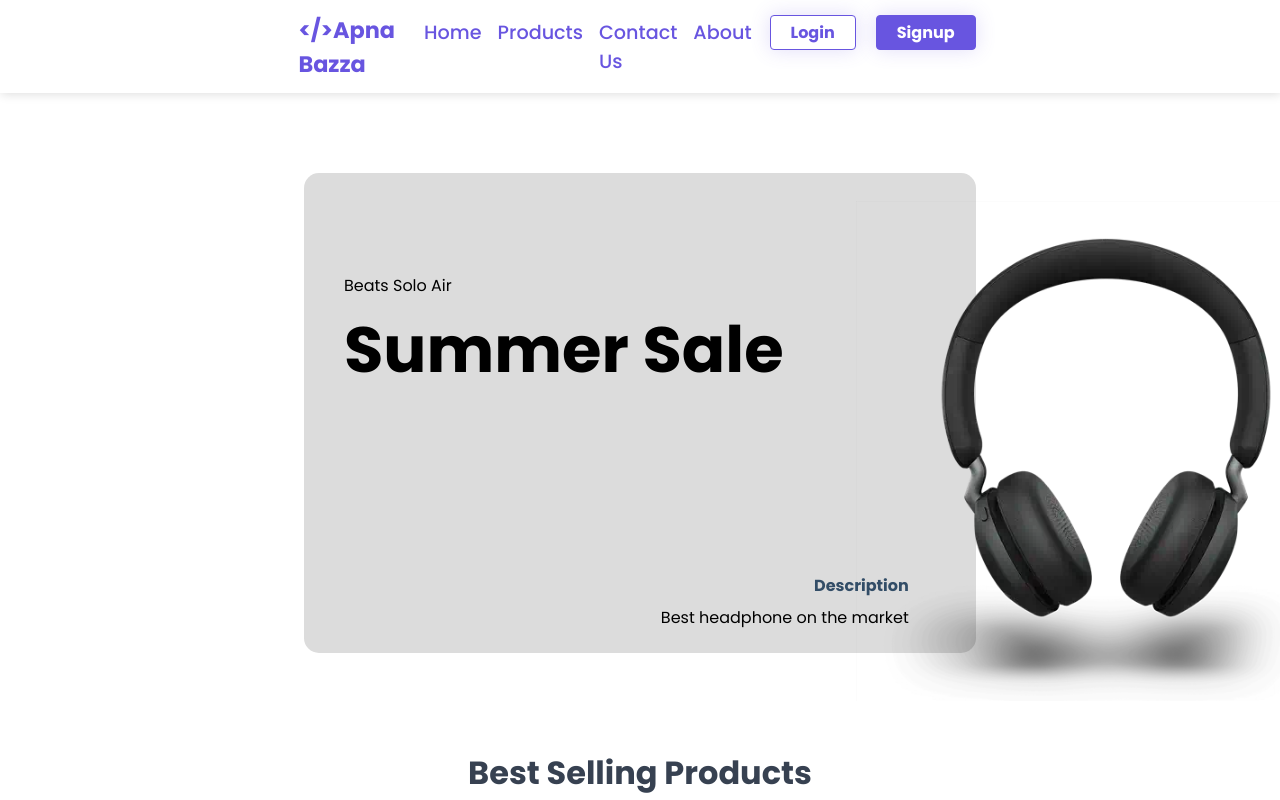
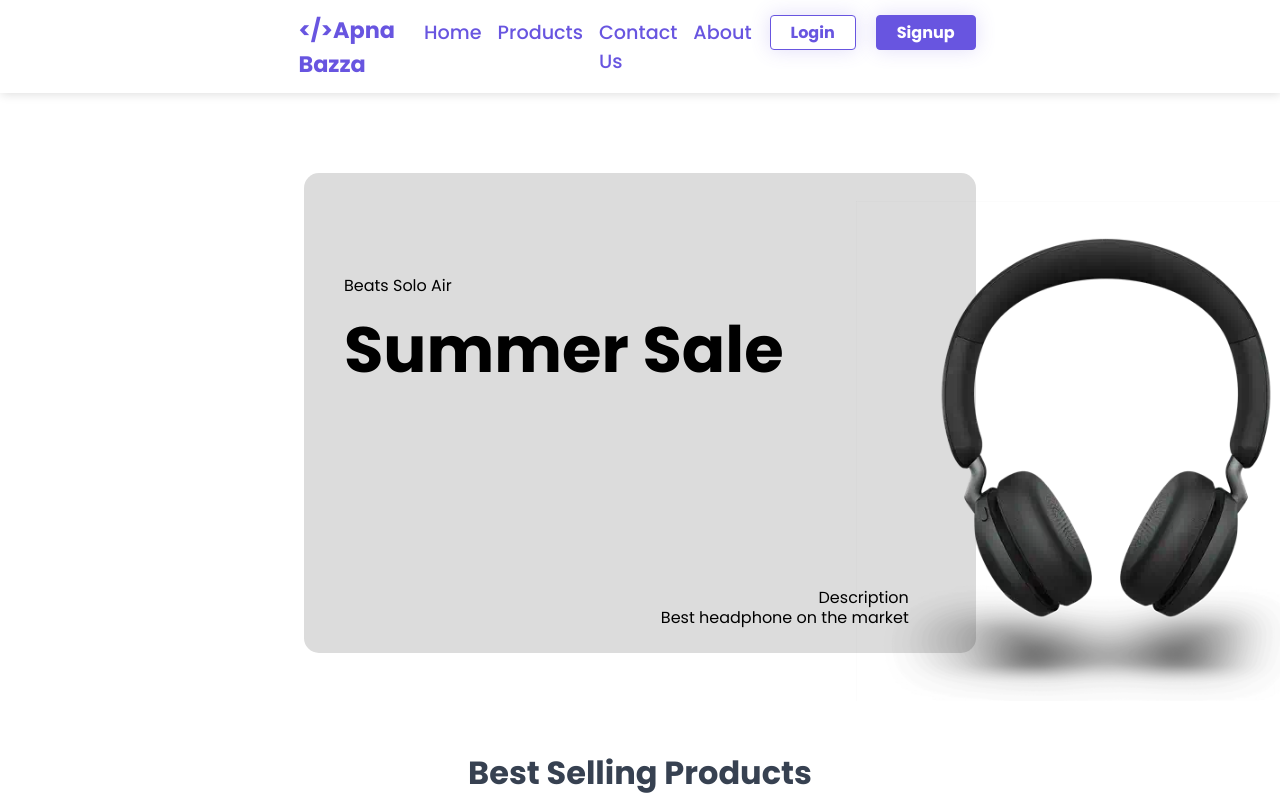
Before and after one commit to CODEwithSAMG/ecomerce-app, a React (Create React App) app: page / in a window 1280 px wide. Shown: the top 800 px of the page. Built offline with nearby package versions, Linux system fonts and the light colour scheme; no server answers.

Commit message:
site optmization

```diff
--- a/src/components/heroBanner/HeroBanner.js
+++ b/src/components/heroBanner/HeroBanner.js
@@ -17,7 +17,7 @@
             <div>
 
                 <div className='desc'>
-                    <h5>Description</h5>
+                    <p>Description</p>
                     <p>Best headphone on the market</p>
                 </div>
             </div>
```
